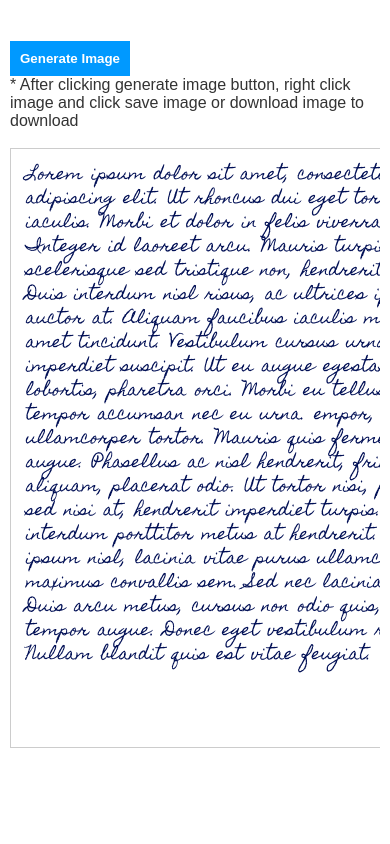
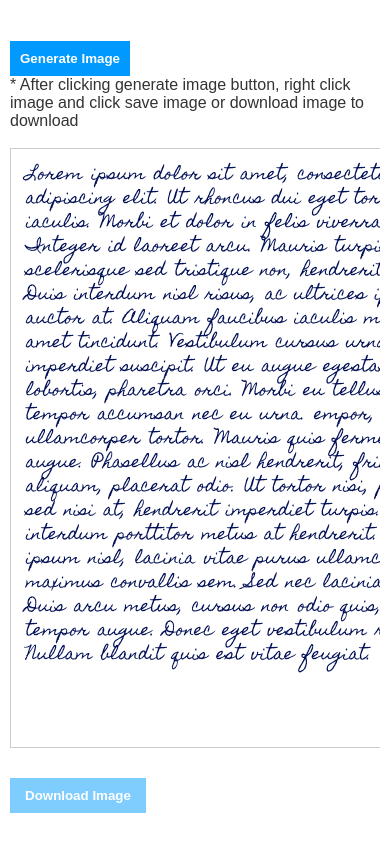
Before and after one commit to saurabhdaware/text-to-handwriting, a plain HTML site: page index.html in a window 390 px wide. Shown: the part 715-1559 px from the top of the page. Before the commit the page ends 1523 px from the top, so only its background shows below. Drawn offline with Linux system fonts and the light colour scheme; a web font is replaced by a local one.

Commit message:
download button added for output

```diff
--- a/css/style.css
+++ b/css/style.css
@@ -65,7 +65,7 @@ html, body{
 }
 /* Page with margin */
 .margined-page{
-  width: 600px;
+  width: 550px;
   height: 700px;
   overflow: hidden;
 }
@@ -208,6 +208,25 @@ html, body{
 	left: -1.5px;
 
 }
+.download-button{
+  display: inline-block;
+  text-decoration: none;
+  background-color: #09f;
+  color: #fff;
+  padding: 10px 15px;
+  font-weight: bold;
+  font-size: 10pt;
+}
+.disabled{
+  cursor: not-allowed !important;
+  opacity: .5;
+}
+.hide-pc{
+  display: none;
+}
+.hide-mobile{
+  display: initial;
+}
 @media (max-width: 768px){
   .row.responsive-row{display: block;}
   .output{
@@ -219,7 +238,13 @@ html, body{
   img{
     width: 100%;
   }
+  .hide-pc{
+    display: initial;
+  }
   .form-container{
     padding: 40px 10px;
   }
+  .hide-mobile{
+    display: none;
+  }
 }
--- a/index.html
+++ b/index.html
@@ -55,7 +55,8 @@
       </div>
     </div>
     <br/>
-    <button class="generate-image">Generate Image</button><br>
+    <button class="generate-image">Generate Image</button>
+    <a class="download-button disabled hide-mobile">Download Image</a> <br/>
     * After clicking generate image button, right click image and click save image or download image to download<br><br>
 
     <div class="row output-grid responsive-row">
@@ -82,6 +83,7 @@
 
       </div>
     </div>
+    <br/><a class="download-button disabled hide-pc">Download Image</a> <br/>
   </main>
 
   <a href="https://github.com/saurabhdaware/text-to-handwriting" target="_blank" class="github-corner" aria-label="View source on GitHub">
--- a/js/app.js
+++ b/js/app.js
@@ -56,6 +56,12 @@ async function generateImage() {
     const img = document.createElement('img');
     img.src = canvas.toDataURL("image/jpeg");
     document.querySelector('.output').appendChild(img);
+
+    document.querySelectorAll('a.download-button').forEach(a => {
+      a.href = img.src;
+      a.download = 'assignment';
+      a.classList.remove('disabled');
+    })
   }catch(err) {
     alert("Something went wrong :(");
     console.error(err);
```
